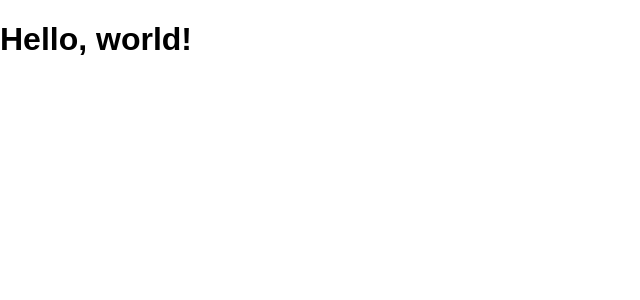
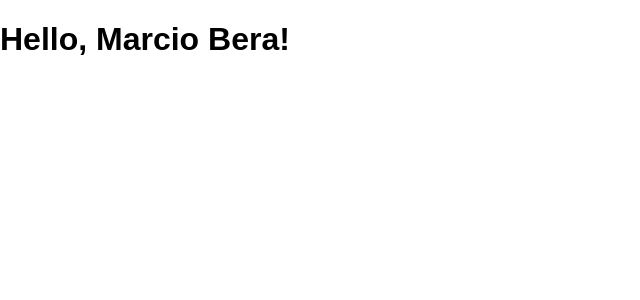
Before and after one commit to marciobera/devlab, a React (Create React App) app in the folder react/hello-world/: page / in a window 1280 px wide. Shown: the top 300 px of the page, without its empty margins (0-640 px from the left). Built offline with nearby package versions, Linux system fonts and the light colour scheme.

Commit message:
page 'Introducing JSX' from @react docs

```diff
--- a/react/hello-world/src/index.js
+++ b/react/hello-world/src/index.js
@@ -8,7 +8,22 @@
 //   document.getElementById('root')
 // );
 
+function formatName(user) {
+  return user.firstName + ' ' + user.lastName;
+}
+
+const user = {
+  firstName: 'Marcio',
+  lastName: 'Bera'
+};
+
+const element = (
+  <h1>
+    Hello, {formatName(user)}!
+  </h1>
+);
+
 ReactDOM.render(
-  <h1>Hello, world!</h1>,
+  element,
   document.getElementById('root')
 );
```
